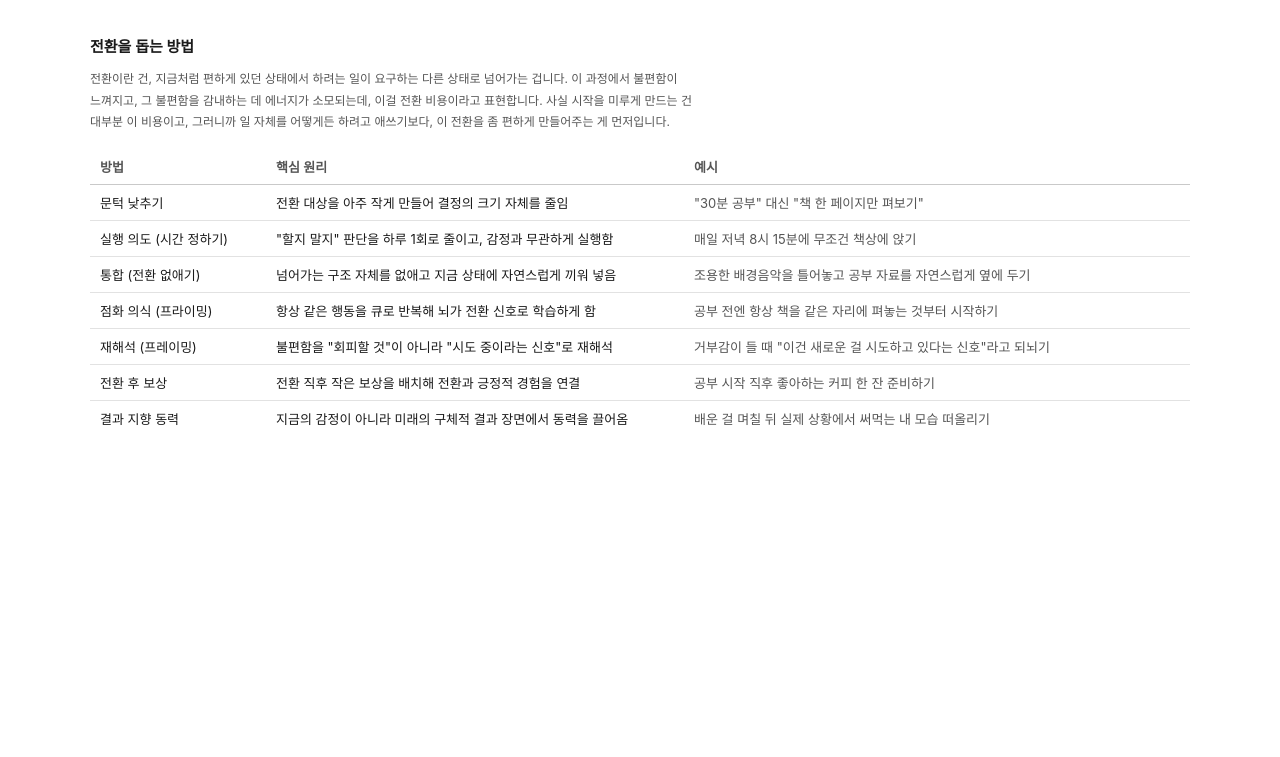
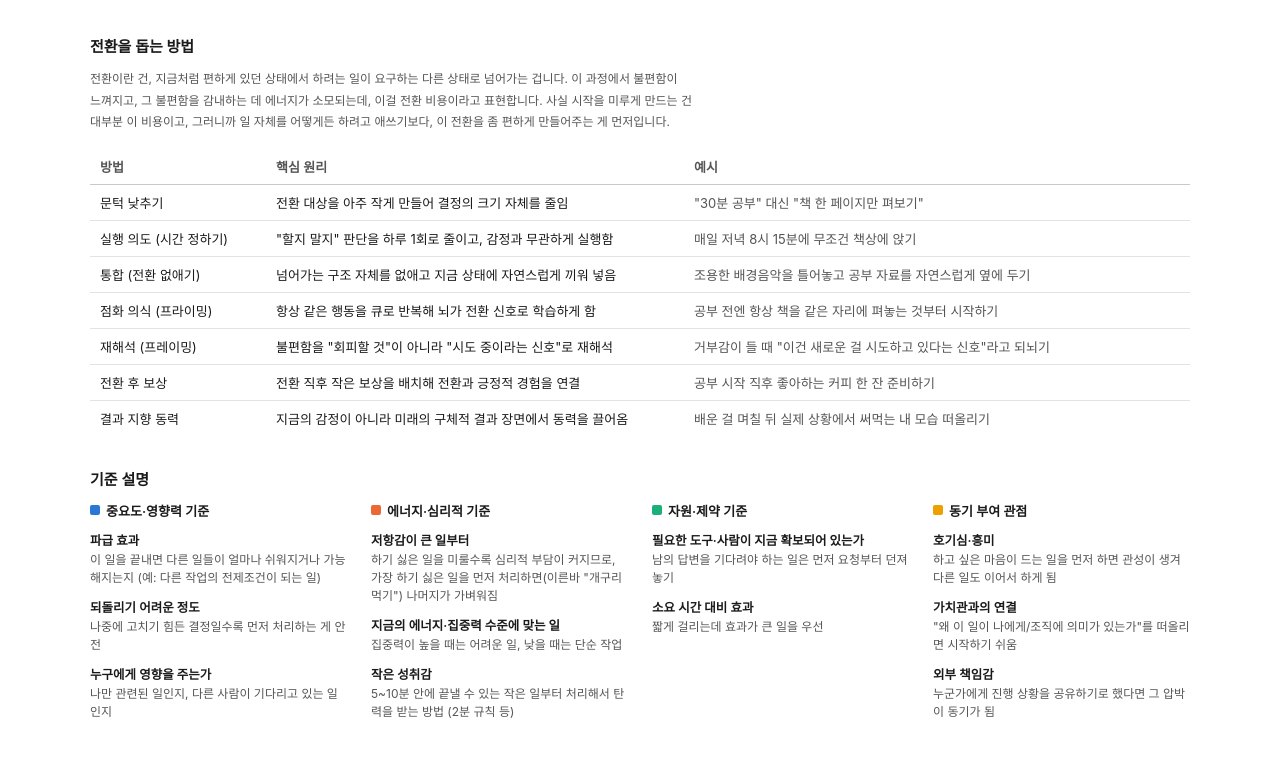
Before and after one commit to sunwoo8archiving/quadrant-todo, a plain HTML site: page index.html in a window 1280 px wide. Shown: the part 672-1429 px from the top of the page. Before the commit the page ends 1172 px from the top, so only its background shows below. Drawn offline with Linux system fonts and the light colour scheme.

Commit message:
Add criteria explanation section grouped by the 4 categories

```diff
--- a/index.html
+++ b/index.html
@@ -194,6 +194,41 @@
       </tbody>
     </table>
   </div>
+
+  <h2 style="font-size:15px;font-weight:600;margin:32px 0 12px">기준 설명</h2>
+  <div style="display:grid;grid-template-columns:repeat(auto-fit,minmax(240px,1fr));gap:24px">
+    <div>
+      <div style="display:flex;align-items:center;gap:6px;margin-bottom:10px"><span style="width:10px;height:10px;border-radius:2px;background:#2a78d6"></span><span style="font-size:13px;font-weight:600">중요도·영향력 기준</span></div>
+      <div style="display:flex;flex-direction:column;gap:10px">
+        <div><p style="font-size:12.5px;font-weight:600;margin:0 0 2px">파급 효과</p><p style="font-size:12px;color:var(--text-secondary);line-height:1.5;margin:0">이 일을 끝내면 다른 일들이 얼마나 쉬워지거나 가능해지는지 (예: 다른 작업의 전제조건이 되는 일)</p></div>
+        <div><p style="font-size:12.5px;font-weight:600;margin:0 0 2px">되돌리기 어려운 정도</p><p style="font-size:12px;color:var(--text-secondary);line-height:1.5;margin:0">나중에 고치기 힘든 결정일수록 먼저 처리하는 게 안전</p></div>
+        <div><p style="font-size:12.5px;font-weight:600;margin:0 0 2px">누구에게 영향을 주는가</p><p style="font-size:12px;color:var(--text-secondary);line-height:1.5;margin:0">나만 관련된 일인지, 다른 사람이 기다리고 있는 일인지</p></div>
+      </div>
+    </div>
+    <div>
+      <div style="display:flex;align-items:center;gap:6px;margin-bottom:10px"><span style="width:10px;height:10px;border-radius:2px;background:#eb6834"></span><span style="font-size:13px;font-weight:600">에너지·심리적 기준</span></div>
+      <div style="display:flex;flex-direction:column;gap:10px">
+        <div><p style="font-size:12.5px;font-weight:600;margin:0 0 2px">저항감이 큰 일부터</p><p style="font-size:12px;color:var(--text-secondary);line-height:1.5;margin:0">하기 싫은 일을 미룰수록 심리적 부담이 커지므로, 가장 하기 싫은 일을 먼저 처리하면(이른바 "개구리 먹기") 나머지가 가벼워짐</p></div>
+        <div><p style="font-size:12.5px;font-weight:600;margin:0 0 2px">지금의 에너지·집중력 수준에 맞는 일</p><p style="font-size:12px;color:var(--text-secondary);line-height:1.5;margin:0">집중력이 높을 때는 어려운 일, 낮을 때는 단순 작업</p></div>
+        <div><p style="font-size:12.5px;font-weight:600;margin:0 0 2px">작은 성취감</p><p style="font-size:12px;color:var(--text-secondary);line-height:1.5;margin:0">5~10분 안에 끝낼 수 있는 작은 일부터 처리해서 탄력을 받는 방법 (2분 규칙 등)</p></div>
+      </div>
+    </div>
+    <div>
+      <div style="display:flex;align-items:center;gap:6px;margin-bottom:10px"><span style="width:10px;height:10px;border-radius:2px;background:#1baf7a"></span><span style="font-size:13px;font-weight:600">자원·제약 기준</span></div>
+      <div style="display:flex;flex-direction:column;gap:10px">
+        <div><p style="font-size:12.5px;font-weight:600;margin:0 0 2px">필요한 도구·사람이 지금 확보되어 있는가</p><p style="font-size:12px;color:var(--text-secondary);line-height:1.5;margin:0">남의 답변을 기다려야 하는 일은 먼저 요청부터 던져놓기</p></div>
+        <div><p style="font-size:12.5px;font-weight:600;margin:0 0 2px">소요 시간 대비 효과</p><p style="font-size:12px;color:var(--text-secondary);line-height:1.5;margin:0">짧게 걸리는데 효과가 큰 일을 우선</p></div>
+      </div>
+    </div>
+    <div>
+      <div style="display:flex;align-items:center;gap:6px;margin-bottom:10px"><span style="width:10px;height:10px;border-radius:2px;background:#eda100"></span><span style="font-size:13px;font-weight:600">동기 부여 관점</span></div>
+      <div style="display:flex;flex-direction:column;gap:10px">
+        <div><p style="font-size:12.5px;font-weight:600;margin:0 0 2px">호기심·흥미</p><p style="font-size:12px;color:var(--text-secondary);line-height:1.5;margin:0">하고 싶은 마음이 드는 일을 먼저 하면 관성이 생겨 다른 일도 이어서 하게 됨</p></div>
+        <div><p style="font-size:12.5px;font-weight:600;margin:0 0 2px">가치관과의 연결</p><p style="font-size:12px;color:var(--text-secondary);line-height:1.5;margin:0">"왜 이 일이 나에게/조직에 의미가 있는가"를 떠올리면 시작하기 쉬움</p></div>
+        <div><p style="font-size:12.5px;font-weight:600;margin:0 0 2px">외부 책임감</p><p style="font-size:12px;color:var(--text-secondary);line-height:1.5;margin:0">누군가에게 진행 상황을 공유하기로 했다면 그 압박이 동기가 됨</p></div>
+      </div>
+    </div>
+  </div>
 </main>
 
 <script>
```
